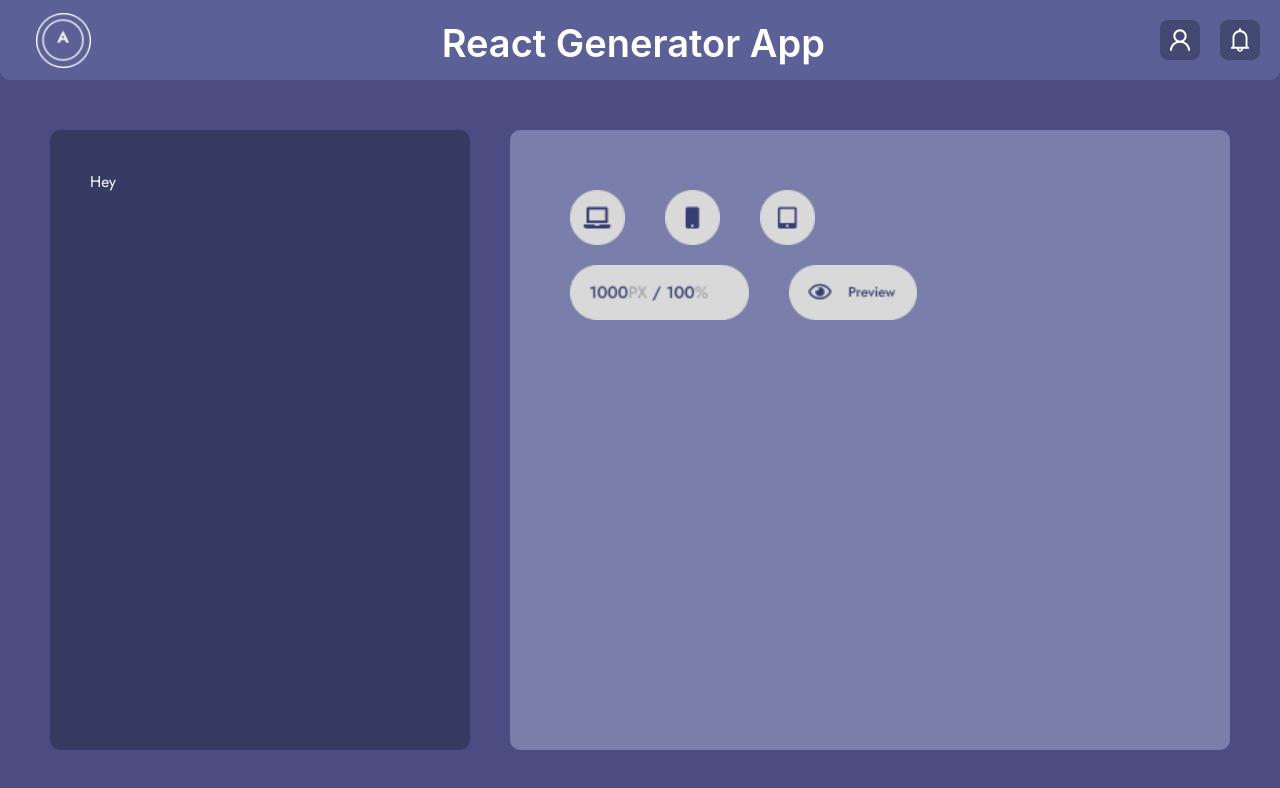
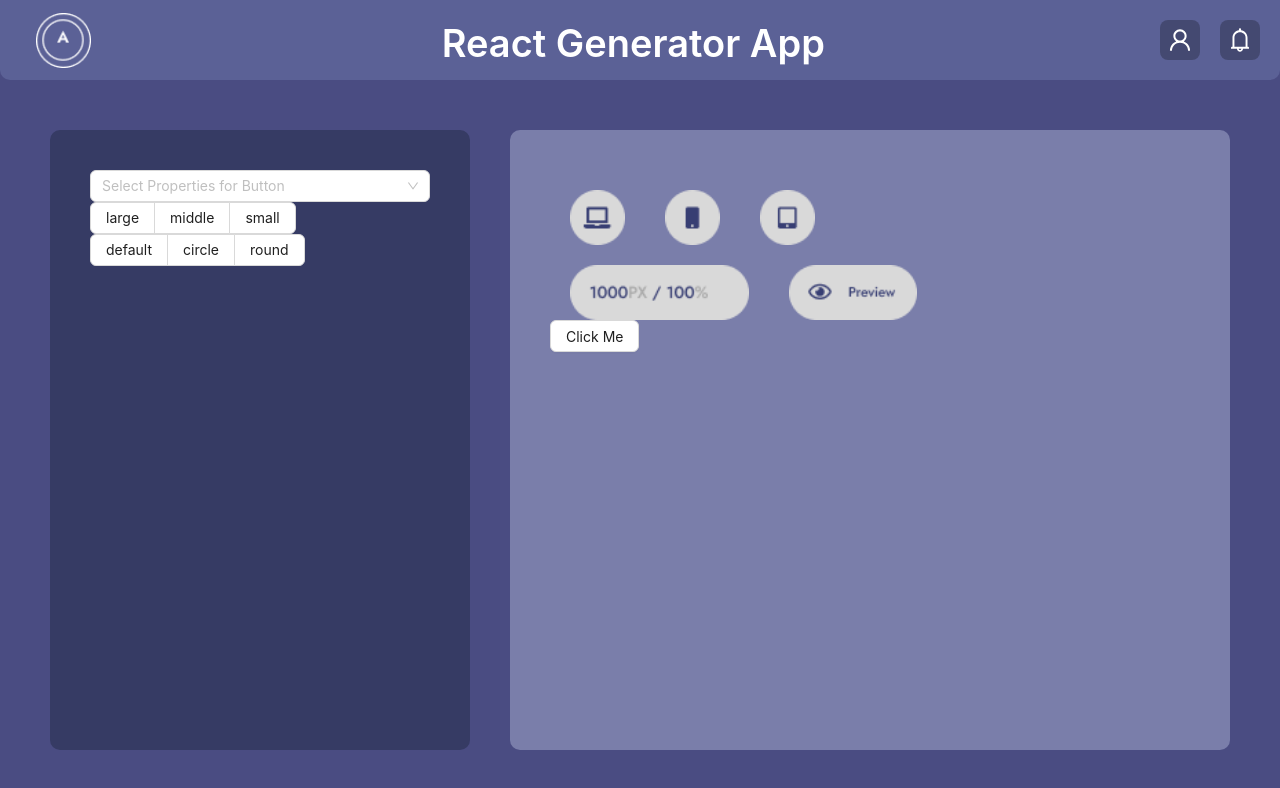
Before and after one commit to dafzal231/react-generator-app, a React (Create React App) app: page / in a window 1280 px wide. Shown: the top 788 px of the page. Built offline with nearby package versions, Linux system fonts and the light colour scheme.

Commit message:
added input components

```diff
--- a/src/components/Dashboard.jsx
+++ b/src/components/Dashboard.jsx
@@ -1,11 +1,18 @@
 import React from "react";
 import "../styles/globals.css";
+import { useSelector, useDispatch } from 'react-redux'
+import SelectInput from "./reusable/SelectInput";
+import RadioInput from "./reusable/RadioInput";
 
 const Dashboard = () => {
 
     return (
         <div className="dashboard">
-            Hey
+            <SelectInput></SelectInput>
+
+            <RadioInput options={['large', 'middle', 'small']} type='buttonSize'/>
+
+            <RadioInput options={['default', 'circle', 'round']} type='buttonShape'/>
 
         </div>
     )
--- a/src/components/Generator.jsx
+++ b/src/components/Generator.jsx
@@ -12,8 +12,8 @@ const Generator = () => {
     return (
         <div className="generator">
 			<div className="gen-layout">
-				<Dashboard>Hey</Dashboard>
-				<Viewer>Hey</Viewer>
+				<Dashboard></Dashboard>
+				<Viewer></Viewer>
 			</div>
         </div>
     )
--- a/src/components/Viewer.jsx
+++ b/src/components/Viewer.jsx
@@ -5,8 +5,15 @@ import phone from '../images/phone.png';
 import ipad from '../images/ipad.png';
 import code from '../images/preview.png';
 import sizing from '../images/sizing.png';
+import { Button } from "antd";
+import { useSelector } from "react-redux";
 
 const Viewer = () => {
+
+    const { disabled, danger, loading, ghost, size, shape } = useSelector((state) => state.button)
+
+    console.log(size)
+
 
     return (
         <div className="viewer">
@@ -37,6 +44,7 @@ const Viewer = () => {
                 <img class="img" src={code} alt="Icon"/>
                 </div>
             </div>
+            <Button disabled={disabled} danger={danger} loading={loading} ghost={ghost} size={size} shape={shape}>Click Me</Button>
         </div>
       </div>
 
```
